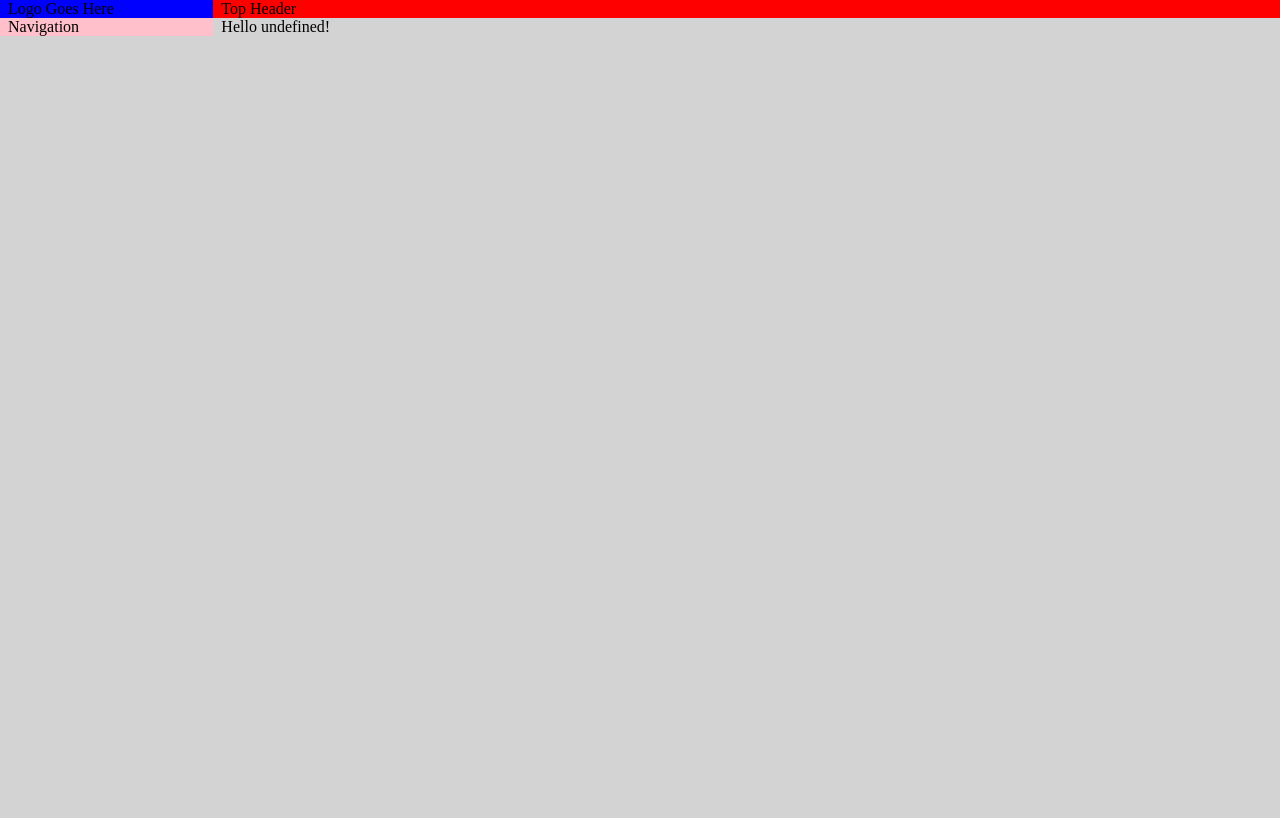
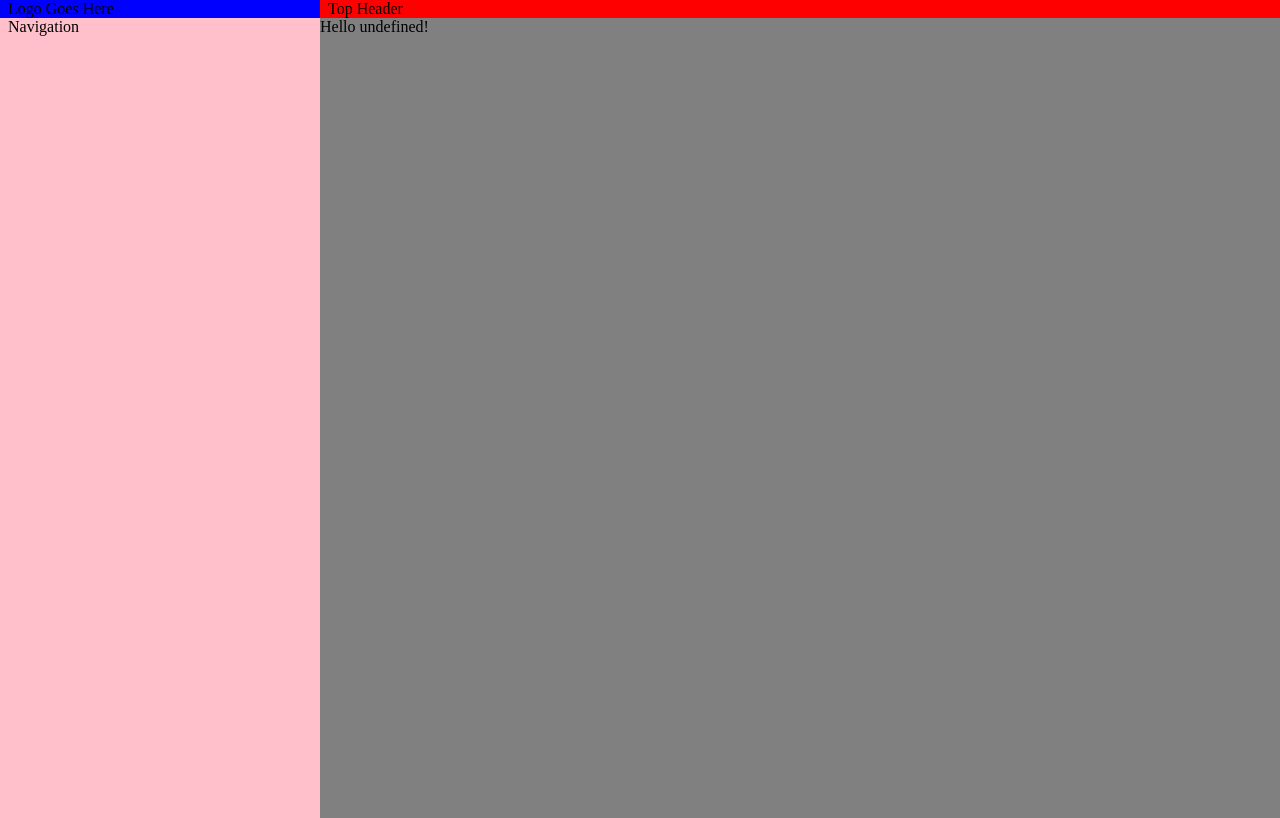
Before and after one commit to justinal64/typescript-dashboard, a React (Create React App) app: page / in a window 1280 px wide. Built offline with nearby package versions, Linux system fonts and the light colour scheme.

Commit message:
layout working correctly with flexbox

```diff
--- a/src/App.tsx
+++ b/src/App.tsx
@@ -9,20 +9,19 @@ class App extends React.Component {
   public render() {
     return (
       <Router>
-        <div>
         <Grid>
-            <Row className="around-lg around-md around-sm">
-              <Col className="logo" xs={12} sm={12} md={2} lg={2}>
+          <Row className="around-lg around-md around-sm full_page">
+            <Col className="logo" xs={12} sm={3} md={3} lg={3}>
               Logo Goes Here
             </Col>
-              <Col className="header" xs={12} sm={12} md={10} lg={10}>
+            <Col className="header" xs={12} sm={9} md={9} lg={9}>
               {/* <Navigation /> */}
               Top Header
             </Col>
-              <Col className="navigation" xs={12} sm={12} md={2} lg={2}>
+            <Col className="navigation" xs={12} sm={3} md={3} lg={3}>
               Navigation
             </Col>
-              <Col xs={12} sm={10} md={10} lg={10}>
+            <Col className="full_page content" xs={12} sm={9} md={9} lg={9}>
               {/* Make a routes component? */}
               <Route exact path="/" component={Login} />
               <Route path="/about" component={Login} />
@@ -30,7 +29,6 @@ class App extends React.Component {
             </Col>
           </Row>
         </Grid>
-        </div>
       </Router>
     );
   }
--- a/src/styles/layout.css
+++ b/src/styles/layout.css
@@ -3,11 +3,14 @@ html,
 #root,
 .root,
 main,
-.container {
+.container,
+.full_page {
     height: 100%;
     width: 100%;
     background-color: #d3d3d3;
     margin: 0;
+    padding-right: 0;
+    padding-left: 0;
 }
 
 #body {
@@ -33,3 +36,7 @@ main,
     background-color: pink;
     min-height: 100%;
 }
+
+.content {
+    background-color: grey;
+}
```
Lines whose indentation alone changed are shown as unchanged.
